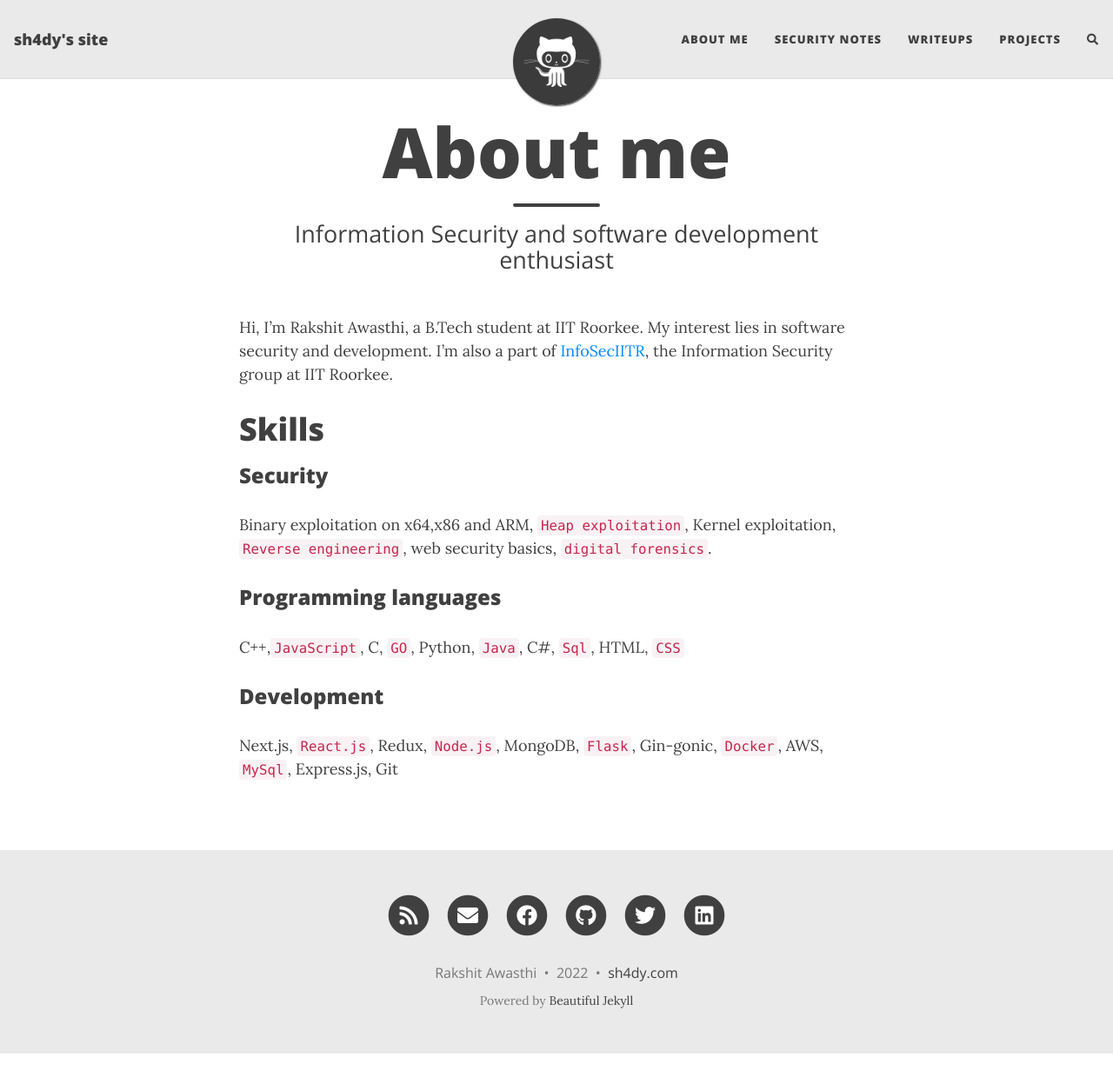
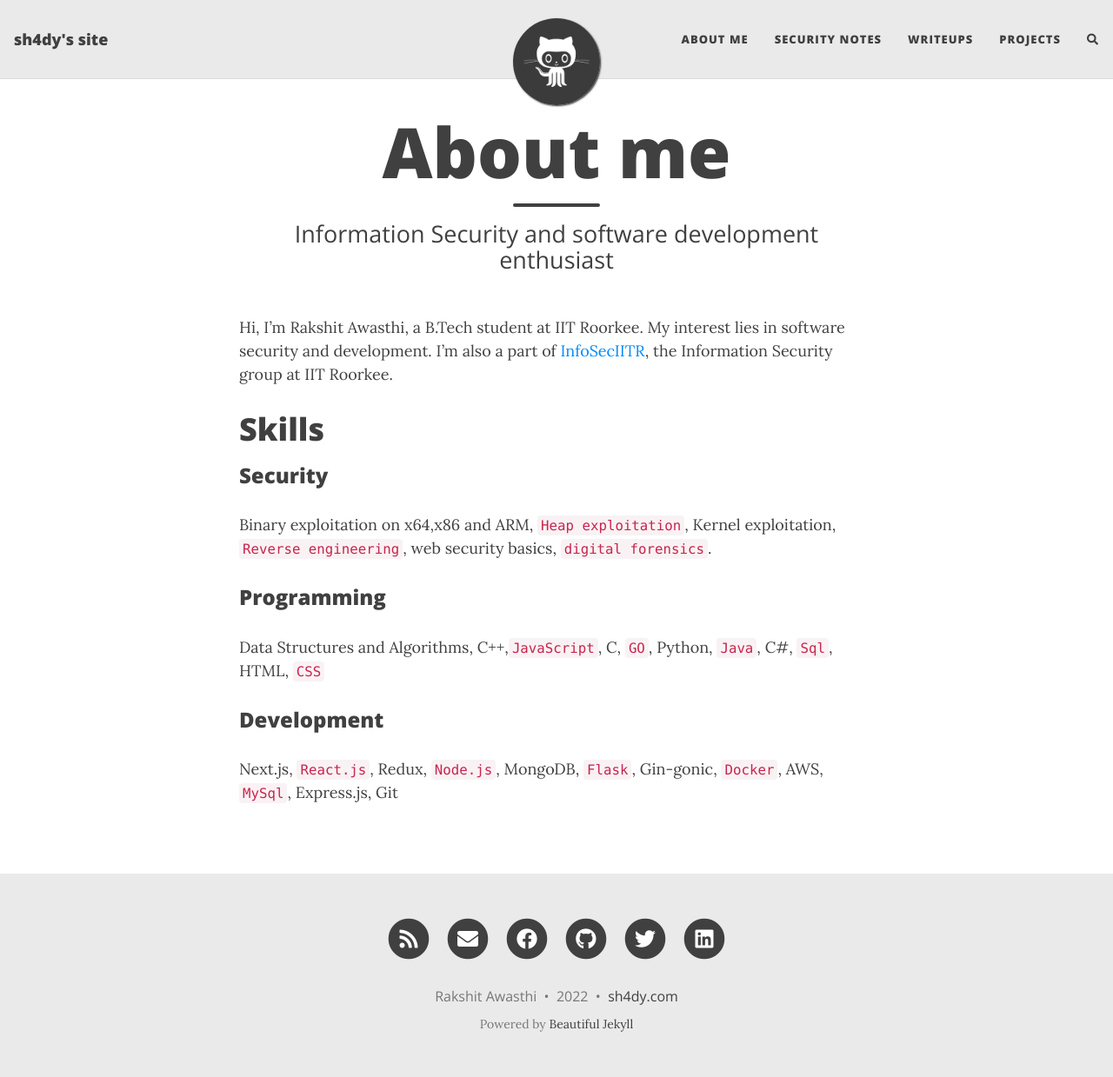
Before and after one commit to 0xSh4dy/archives_sh4dy.com, a Jekyll site: the page built from aboutme.md, in a window 1280 px wide and 1239 px high. Shown: the whole window at 87% size. Built offline with Jekyll 4.4.1, drawn with Linux system fonts in a browser that asks for light colours; nearby versions of some CDN libraries; comment, search, counter and statistics services are not loaded.

Commit message:
Added new skill

```diff
--- a/aboutme.md
+++ b/aboutme.md
@@ -11,7 +11,7 @@ My interest lies in software security and development. I'm also a part of [InfoS
 ### Security
 Binary exploitation on x64,x86 and ARM, `Heap exploitation`, Kernel exploitation, `Reverse engineering`, web security basics, `digital forensics`.
 
-### Programming languages
-C++,`JavaScript`, C, `GO`, Python, `Java`, C#, `Sql`, HTML, `CSS`
+### Programming
+Data Structures and Algorithms, C++,`JavaScript`, C, `GO`, Python, `Java`, C#, `Sql`, HTML, `CSS`
 ### Development
 Next.js, `React.js`, Redux, `Node.js`, MongoDB, `Flask`, Gin-gonic, `Docker`, AWS, `MySql`, Express.js, Git
```
